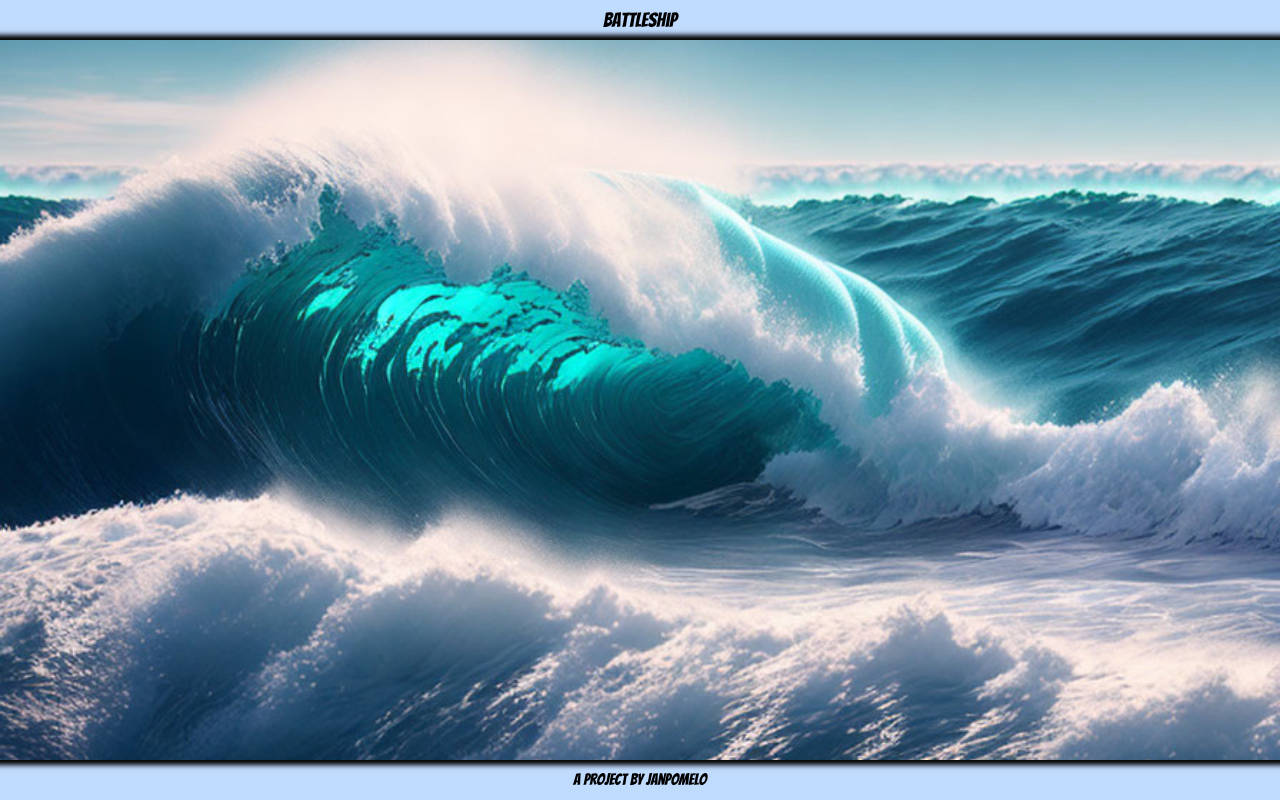
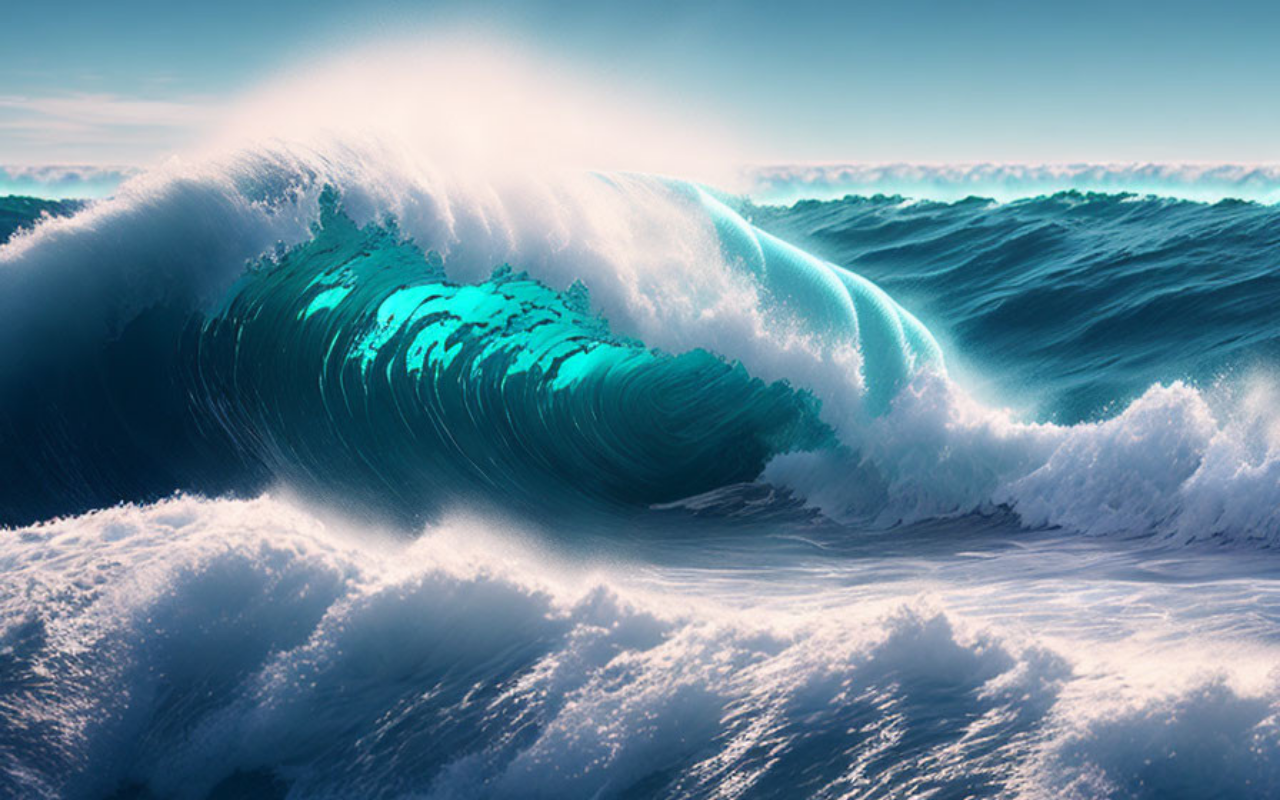
Before and after one commit to JanPomelo/battleships, a website built with webpack: page dist/index.html in a window 1280 px wide. Built offline with nearby package versions, Linux system fonts and the light colour scheme.

Commit message:
delete header and footer

```diff
--- a/dist/index.html
+++ b/dist/index.html
@@ -7,10 +7,6 @@
     <script defer src="bundle.js"></script>
   </head>
   <body id="body" class="h-screen w-screen bg-black flex flex-col">
-    <header class="w-full h-10 bg-blue-200 text-xl flex justify-center items-center">
-      <h1>Battleship</h1>
-    </header>
     <main class="flex-grow w-full flex flex-col p-3 bg-blue-900 text-white relative" id="main"></main>
-    <footer class="h-10 w-full bg-blue-200 flex justify-center items-center">A project by JanPomelo</footer>
   </body>
 </html>
```
